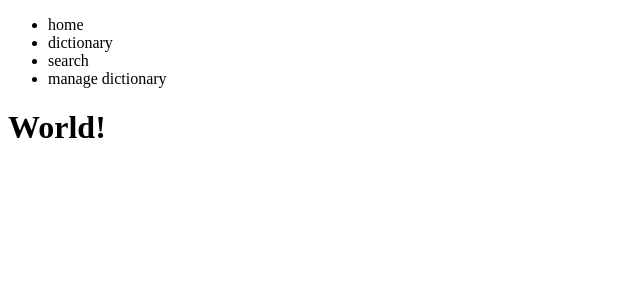
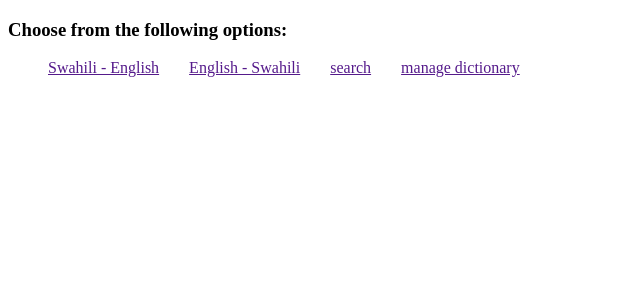
Before and after one commit to Qasper1974/django_SED, a Django app: page / in a window 1280 px wide. Shown: the top 300 px of the page, without its empty margins (0-640 px from the left). Run offline with Django 3.2, Linux system fonts and the light colour scheme.

Commit message:
add link to navbar

```diff
--- a/Django_SED/templates/main.html
+++ b/Django_SED/templates/main.html
@@ -5,8 +5,10 @@
     <meta http-equiv="X-UA-Compatible" content="IE=edge">
     <meta name="viewport" content="width=device-width, initial-scale=1.0">
     <title>Dictionary Swahili-English</title>
+
 </head>
 <body>
+    <h3>Choose from the following options:</h3>
     {% include 'navbar.html' %}
     {% block content %}
     {% endblock content %}
--- a/Django_SED/templates/navbar.html
+++ b/Django_SED/templates/navbar.html
@@ -1,8 +1,13 @@
+
 <div>
-    <ul>
-        <li>home</li>
-        <li>dictionary</li>
-        <li>search</li>
-        <li>manage dictionary</li>
+    <ul style="
+        list-style: none;
+        display: flex;
+        width: 100%;
+        ">
+        <li style="margin-right: 30px;"><a href="">Swahili - English</a></li>
+        <li style="margin-right: 30px;"><a href="">English - Swahili</a></li>
+        <li style="margin-right: 30px;"><a href="">search</a></li>
+        <li style=""><a href="">manage dictionary</a></li>
     </ul>
 </div>
--- a/dictionary/templates/dictionary/home.html
+++ b/dictionary/templates/dictionary/home.html
@@ -3,6 +3,5 @@
 {% block content %}
 
 
-<h1>World!</h1>
 
 {% endblock content %}
```
